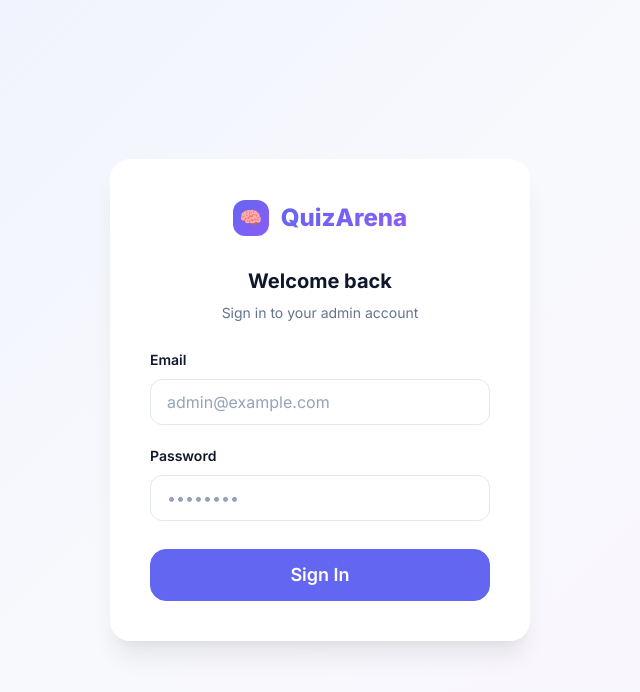
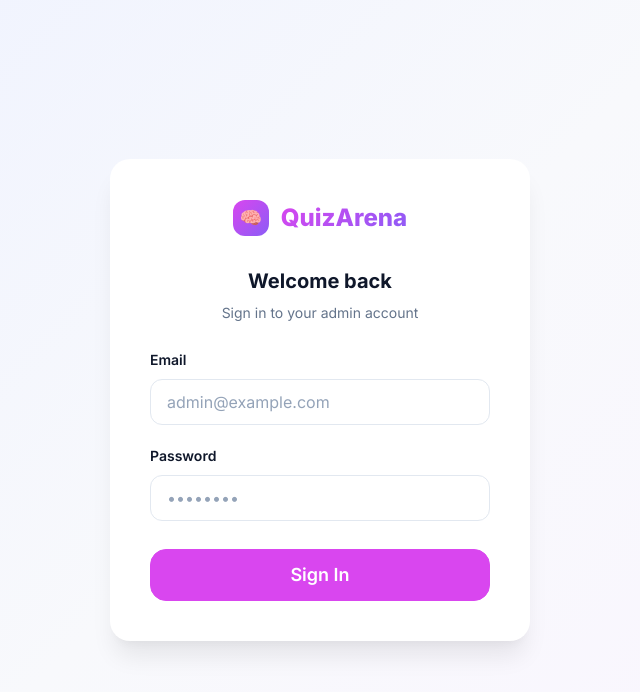
Before and after one commit to Sushant-15/from-maker, a Next.js app: page /admin/login in a window 1280 px wide. Shown: the top 692 px of the page, without its empty margins (320-960 px from the left). Built offline with nearby package versions, Linux system fonts and the light colour scheme.

Commit message:
Update design system primary color from purple/indigo to magenta

```diff
--- a/src/app/globals.css
+++ b/src/app/globals.css
@@ -13,9 +13,9 @@
   --foreground-muted: #64748b;
   --foreground-subtle: #94a3b8;
 
-  --primary: #6366f1;
-  --primary-hover: #4f46e5;
-  --primary-light: #eef2ff;
+  --primary: #d946ef;
+  --primary-hover: #c026d3;
+  --primary-light: #fdf4ff;
   --primary-foreground: #ffffff;
 
   --surface: #ffffff;
@@ -77,7 +77,7 @@
   --shadow-md: 0 4px 6px -1px rgba(0, 0, 0, 0.07), 0 2px 4px -2px rgba(0, 0, 0, 0.05);
   --shadow-lg: 0 10px 15px -3px rgba(0, 0, 0, 0.08), 0 4px 6px -4px rgba(0, 0, 0, 0.04);
   --shadow-xl: 0 20px 25px -5px rgba(0, 0, 0, 0.08), 0 8px 10px -6px rgba(0, 0, 0, 0.04);
-  --shadow-glow: 0 0 20px rgba(99, 102, 241, 0.15);
+  --shadow-glow: 0 0 20px rgba(217, 70, 239, 0.15);
 
   /* Transitions */
   --transition-fast: 150ms cubic-bezier(0.4, 0, 0.2, 1);
@@ -330,7 +330,7 @@ h4 { font-size: var(--font-size-lg); }
 
 .input:focus {
   border-color: var(--primary);
-  box-shadow: 0 0 0 3px rgba(99, 102, 241, 0.1);
+  box-shadow: 0 0 0 3px rgba(217, 70, 239, 0.1);
 }
 
 .input::placeholder {
@@ -562,7 +562,7 @@ textarea.input {
 .option-card-selected {
   border-color: var(--primary);
   background: var(--primary-light);
-  box-shadow: 0 0 0 3px rgba(99, 102, 241, 0.15);
+  box-shadow: 0 0 0 3px rgba(217, 70, 239, 0.15);
 }
 
 .option-card:disabled {
```
Also changed, not shown: src/app/admin/(protected)/quizzes/[id]/results/page.tsx (+4 -4 lines).
